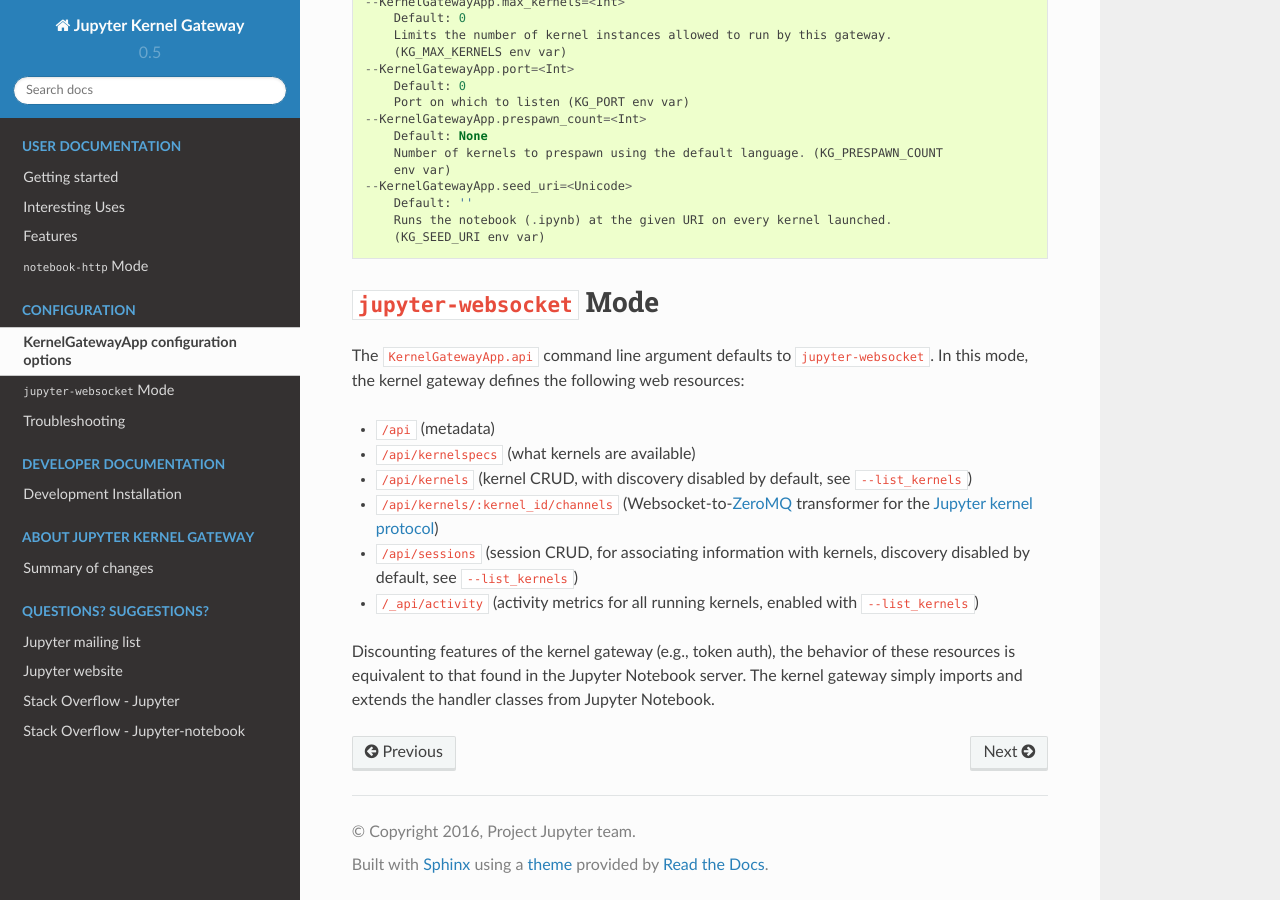
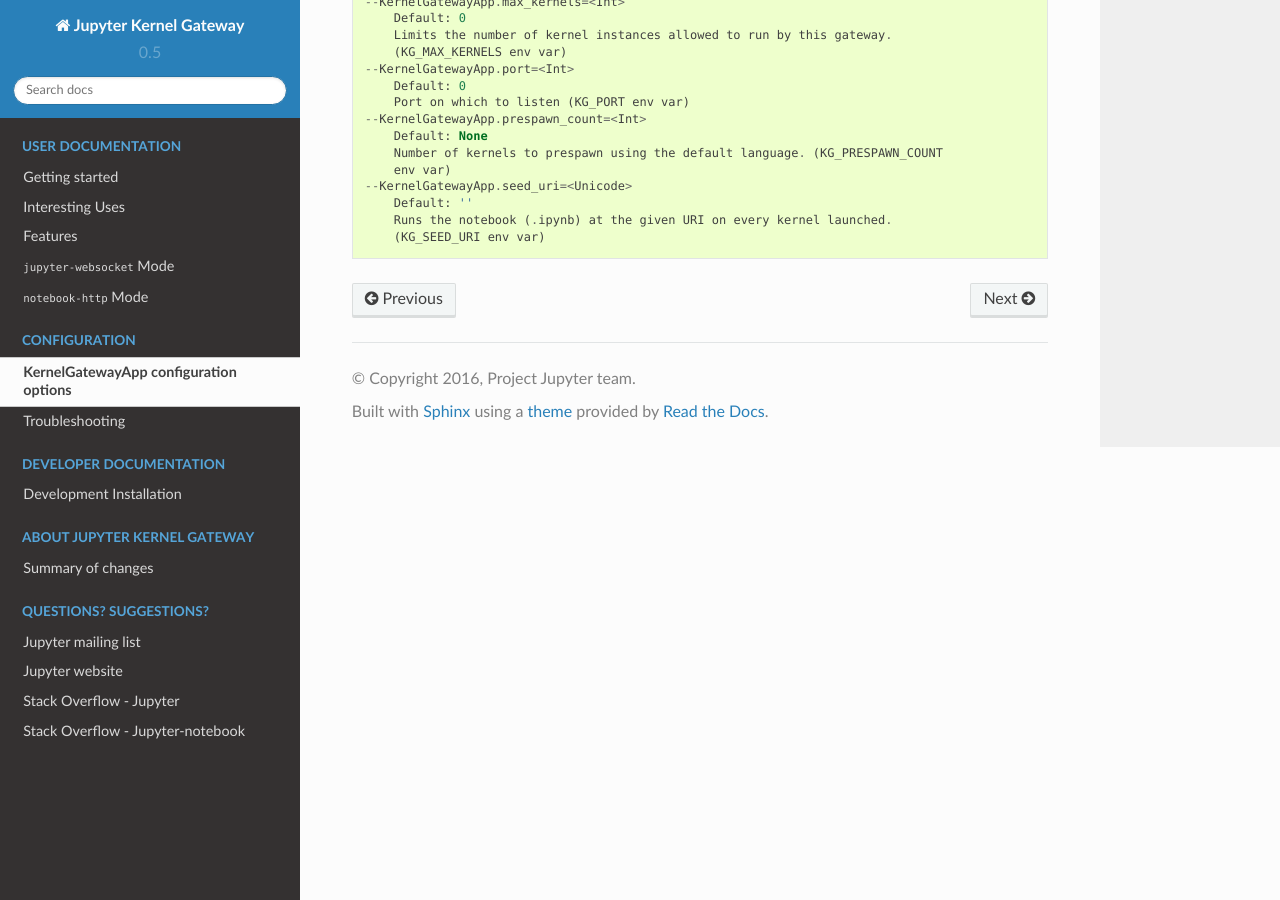
Before and after one commit to jupyter-server/enterprise_gateway, a Sphinx documentation site: the page built from docs/source/config-options.md, in a window 1280 px wide and 900 px high, scrolled down 1428 px. Built offline with Sphinx 7.4.7 and the Read the Docs theme 2.0.0, drawn with Linux system fonts in a browser that asks for light colours.

Commit message:
Add mode documents

````diff
--- a/docs/source/config-options.md
+++ b/docs/source/config-options.md
@@ -90,16 +90,3 @@
     Runs the notebook (.ipynb) at the given URI on every kernel launched.
     (KG_SEED_URI env var)
 ```
-
-## `jupyter-websocket` Mode
-
-The `KernelGatewayApp.api` command line argument defaults to `jupyter-websocket`. In this mode, the kernel gateway defines the following web resources:
-
-* `/api` (metadata)
-* `/api/kernelspecs` (what kernels are available)
-* `/api/kernels` (kernel CRUD, with discovery disabled by default, see `--list_kernels`)
-* `/api/kernels/:kernel_id/channels` (Websocket-to-[ZeroMQ](http://zeromq.org/) transformer for the [Jupyter kernel protocol](http://jupyter-client.readthedocs.org/en/latest/messaging.html))
-* `/api/sessions` (session CRUD, for associating information with kernels, discovery disabled by default, see `--list_kernels`)
-* `/_api/activity` (activity metrics for all running kernels, enabled with `--list_kernels`)
-
-Discounting features of the kernel gateway (e.g., token auth), the behavior of these resources is equivalent to that found in the Jupyter Notebook server. The kernel gateway simply imports and extends the handler classes from Jupyter Notebook.
--- a/docs/source/index.rst
+++ b/docs/source/index.rst
@@ -23,7 +23,8 @@
    getting-started
    uses
    features
-   operating
+   websocket-mode
+   http-mode
 
 .. toctree::
    :maxdepth: 2
````
Also changed, not shown: docs/source/websocket-mode.md (added, +21 -0 lines), docs/source/http-mode.md (renamed from docs/source/operating.md).
